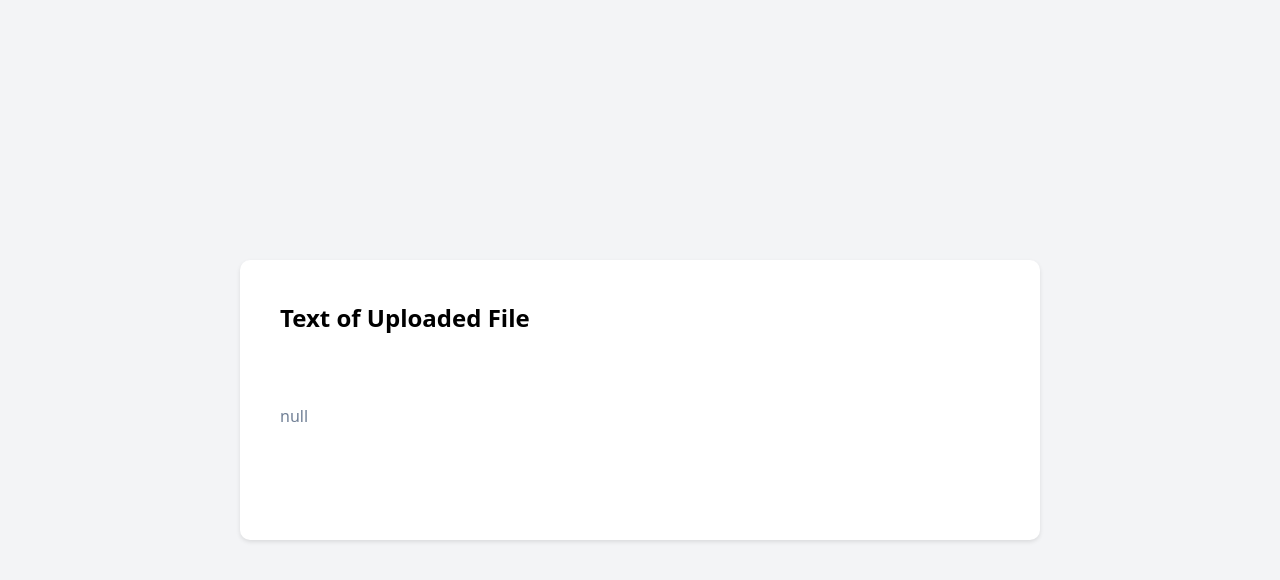
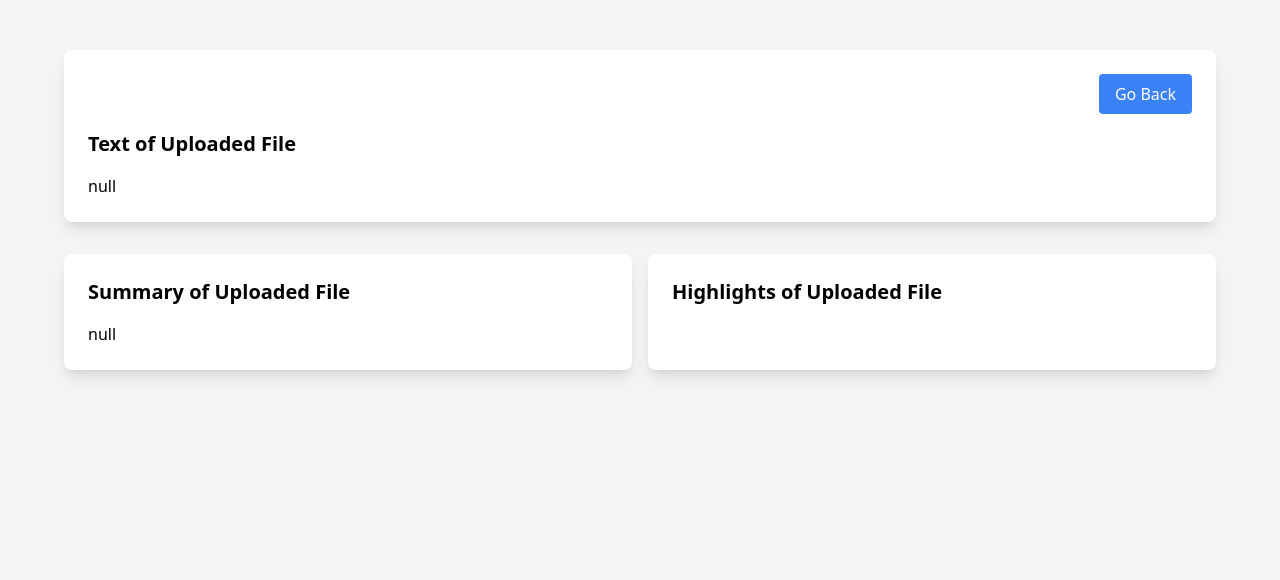
Before and after one commit to sulaimancodes/transcribe-audio-using-AI, a website: page response.html in a window 1280 px wide. Drawn offline with nearby package versions, Linux system fonts and the light colour scheme.

Commit message:
new faetures

```diff
--- a/response.html
+++ b/response.html
@@ -1,64 +1,67 @@
 <!DOCTYPE html>
 <html>
-
 <head>
-    <title>Response Page</title>
-    <link href="https://cdn.jsdelivr.net/npm/tailwindcss@2.2.17/dist/tailwind.min.css" rel="stylesheet">
+    <link href="https://cdn.jsdelivr.net/npm/tailwindcss@2.2.19/dist/tailwind.min.css" rel="stylesheet">
     <style>
-        body {
-            display: flex;
-            flex-direction: column;
-            align-items: center;
-            justify-content: center;
-            min-height: 100vh;
-            padding: 0;
-            background-color: #f3f4f6;
-        }
-
-        .card {
-            background-color: #ffffff;
-            width: 800px;
-            padding: 40px;
-            border-radius: 10px;
-            box-shadow: 0 2px 4px rgba(0, 0, 0, 0.1);
-        }
-
-        .card h1 {
-            font-size: 24px;
-            font-weight: bold;
-            margin-bottom: 20px;
-        }
-
-        .card .response-text {
-            font-size: 16px;
-            color: #718096;
-            white-space: pre-wrap;
+        .max-w-custom {
+            max-width: 1600px;
+            margin-left: auto;
+            margin-right: auto;
+            margin-top: 50px;
+            margin-bottom: 50px;
         }
     </style>
 </head>
 
-<body>
-    <div class="page-wrapper">
-        <div class="card">
-            <h1 class="text-3xl font-bold mb-4">Text of Uploaded File</h1>
-            <div class="response-text">
+<body class="bg-gray-100">
+    <div class="max-w-custom mx-4 my-8">
+        <div class="flex flex-col items-center justify-center">
+            <div class="max-w-6xl w-full bg-white rounded-lg shadow-lg w-full">
+                <div class="p-6">
+                    <div class="flex items-center justify-end mb-4">
+                        <a href="http://localhost:3000/" class="px-4 py-2 bg-blue-500 hover:bg-blue-600 text-white rounded">Go Back</a>
+                    </div>
+                    <h1 class="text-xl font-bold mb-4">Text of Uploaded File</h1>
                     <div id="variableContainer"></div>
-                <!-- Response data will be displayed here -->
+                </div>
+            </div>
+            <div class="grid grid-cols-1 md:grid-cols-2 gap-4 mt-8 w-full max-w-6xl">
+                <div class="bg-white rounded-lg shadow-lg p-6">
+                    <h1 class="text-xl font-bold mb-4">Summary of Uploaded File</h1>
+                    <div id="variableContainersummery"></div>
+                </div>
+                <div class="bg-white rounded-lg shadow-lg p-6">
+                    <h1 class="text-xl font-bold mb-4">Highlights of Uploaded File</h1>
+                    <ul id="variableContainerbullets" class="list-disc pl-6"></ul>
                 </div>
             </div>
         </div>
-</body>
-<script>window.addEventListener('DOMContentLoaded', () => {
+    </div>
+    <script>
+        window.addEventListener('DOMContentLoaded', () => {
             // Get the variable value from the query parameter or any other source
             const urlParams = new URLSearchParams(window.location.search);
             const variable = urlParams.get('transcript');
+            const variablesummery = urlParams.get('summary');
+            const bullets = urlParams.get('bullets');
 
             // Find the container element
             const variableContainer = document.getElementById('variableContainer');
+            const variableContainersummery = document.getElementById('variableContainersummery');
+            const variableContainerbullets = document.getElementById('variableContainerbullets');
 
             // Update the content of the container with the variable value
             variableContainer.textContent = `${variable}`;
+            variableContainersummery.textContent = `${variablesummery}`;
+
+            // Remove double quotes, brackets, and hyphen, split the bullets string into an array, and generate bullet points
+            const cleanedBullets = bullets ? bullets.replace(/[\[\]"-]/g, '').split(',') : [];
+            cleanedBullets.forEach((bullet) => {
+                const listItem = document.createElement('li');
+                listItem.textContent = bullet.trim();
+                variableContainerbullets.appendChild(listItem);
+            });
         });
     </script>
-
+</body>
 </html>
```
Also changed, not shown: index.html (+1 -1 lines), server.js (+8 -3 lines). Lines whose indentation alone changed are shown as unchanged.
